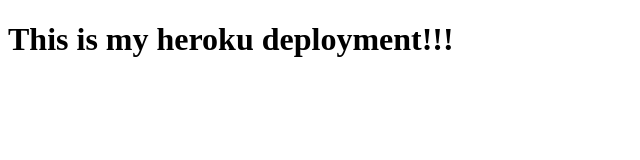
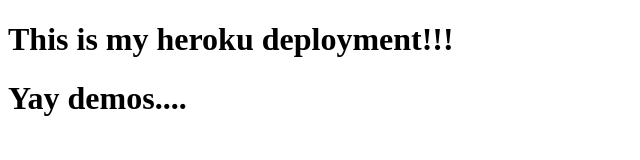
Before and after one commit to JoshAKW/deploymnent_practice, a website: page index.html in a window 1280 px wide. Shown: the whole page, without its empty margins (0-640 px from the left). Drawn offline with Linux system fonts and the light colour scheme.

Commit message:
added a header

```diff
--- a/index.html
+++ b/index.html
@@ -8,5 +8,6 @@
 </head>
 <body>
   <h1>This is my heroku deployment!!!</h1>
+  <h1>Yay demos....</h1>
 </body>
 </html>
```
